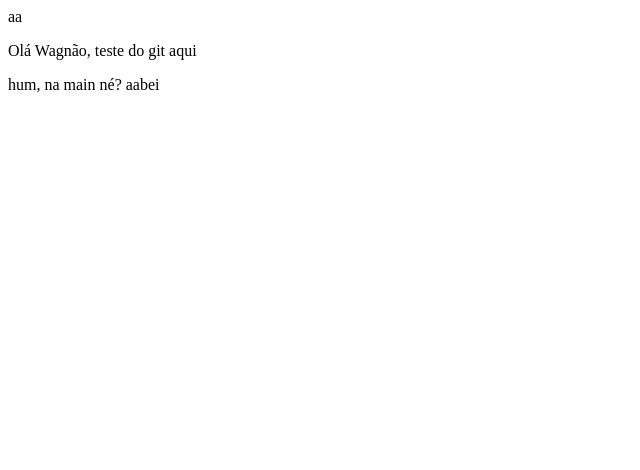
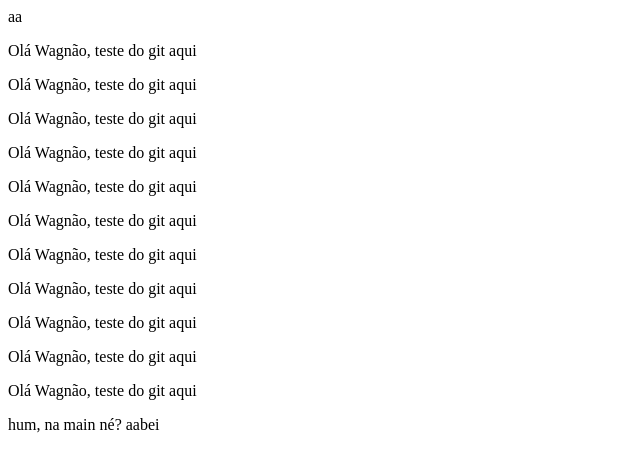
Before and after one commit to wagnerpontocom/cursogit, a plain HTML site: page index.html in a window 1280 px wide. Shown: the whole page, without its empty margins (0-640 px from the left). Drawn offline with Linux system fonts and the light colour scheme.

Commit message:
ultimo update

```diff
--- a/index.html
+++ b/index.html
@@ -6,6 +6,16 @@
 <body>
 aa
 <p>Olá Wagnão, teste do git aqui</p>
+<p>Olá Wagnão, teste do git aqui</p>
+<p>Olá Wagnão, teste do git aqui</p>
+<p>Olá Wagnão, teste do git aqui</p>
+<p>Olá Wagnão, teste do git aqui</p>
+<p>Olá Wagnão, teste do git aqui</p>
+<p>Olá Wagnão, teste do git aqui</p>
+<p>Olá Wagnão, teste do git aqui</p>
+<p>Olá Wagnão, teste do git aqui</p>
+<p>Olá Wagnão, teste do git aqui</p>
+<p>Olá Wagnão, teste do git aqui</p>
 <main>hum, na main né? aabei</main>
 </body>
 </html>
```
